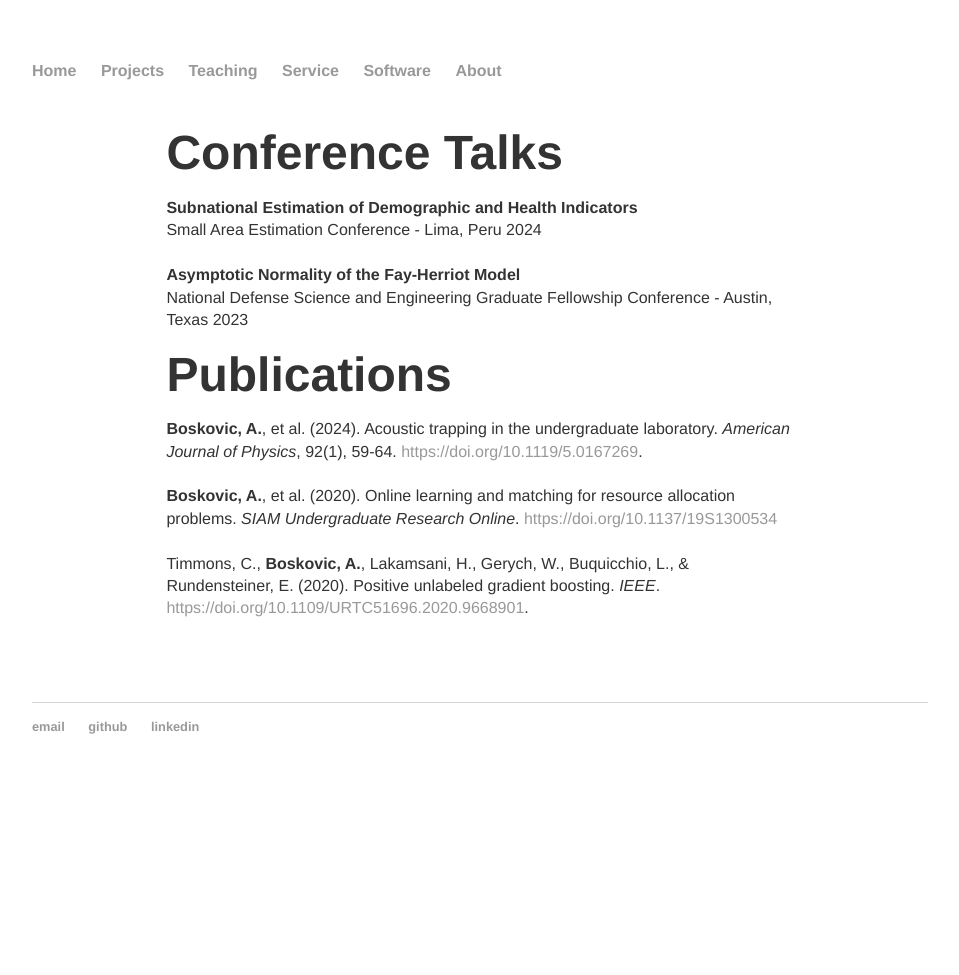
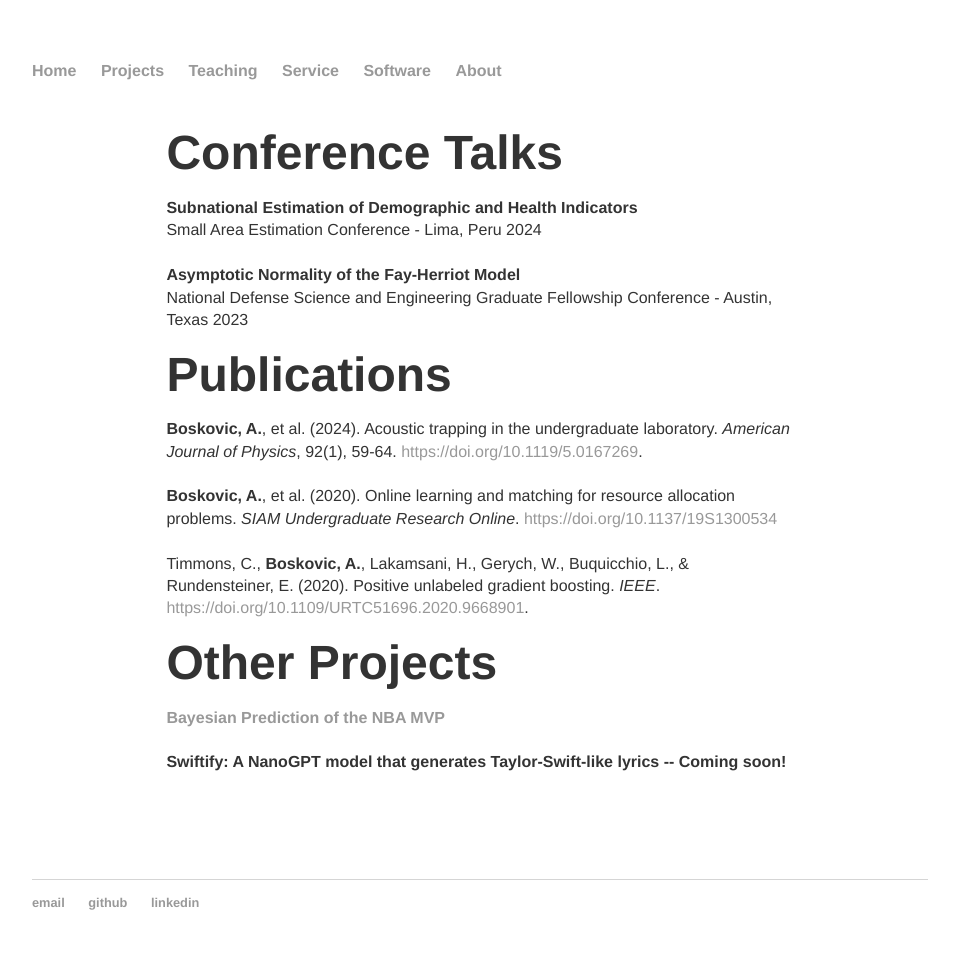
Before and after one commit to aboskovic21/aboskovic21.github.io, a Jekyll site: the page built from projects/index.html, in a window 1280 px wide. Shown: the whole page, without its empty margins (160-1119 px from the left). Built offline with Jekyll 4.4.1, drawn with Linux system fonts in a browser that asks for light colours; before the commit the page ends 900 px from its top, so only the background shows below that.

Commit message:
update website

```diff
--- a/index.html
+++ b/index.html
@@ -6,7 +6,6 @@ title: Andrea Boskovic
 <div class="blurb">
 	<center><h1>Andrea Boskovic</h1></center>
 	<center><img src="photo.png" width="250" height="250"></center>
-	<p>I'm a PhD student in the <a href="https://stat.uw.edu/">Department of Statistics</a> at the University of Washington, advised by <a href="https://faculty.washington.edu/jonno/">Jon Wakefield</a>. My research here is generously supported by the <a href="http://ndseg.sysplus.com/">DoD NDSEG Fellowship</a>. I'm currently working on survey methodology and spatio-temporal modeling of mortality in low- and middle-income countries. I previously studied optimal resource allocation and methods for imbalanced data classification during undergrad at Amherst College.</p>
-
+	<p>I'm graduating with a masters degree from the <a href="https://stat.uw.edu/">Department of Statistics</a> at the University of Washington in December 2024, advised by <a href="https://faculty.washington.edu/jonno/">Jon Wakefield</a>. My research here was generously supported by the <a href="http://ndseg.sysplus.com/">DoD NDSEG Fellowship</a>. I've worked on survey methodology and spatio-temporal modeling of mortality in low- and middle-income countries, and I've previously studied optimal resource allocation and methods for imbalanced data classification during undergrad at Amherst College.</p>
 
 </div><!-- /.blurb -->
--- a/projects/index.html
+++ b/projects/index.html
@@ -34,4 +34,13 @@ layout: default
 
 	<br>
 
+	<h1>Other Projects</h1>
+
+	<a href= "https://github.com/aboskovic21/bayes-nba"><b>Bayesian Prediction of the NBA MVP</b></a>
+	<br>
+	<br>
+
+	<b>Swiftify: A NanoGPT model that generates Taylor-Swift-like lyrics -- Coming soon!</b>
+	<br>
+	<br>
 </div><!-- /.blurb -->
```
